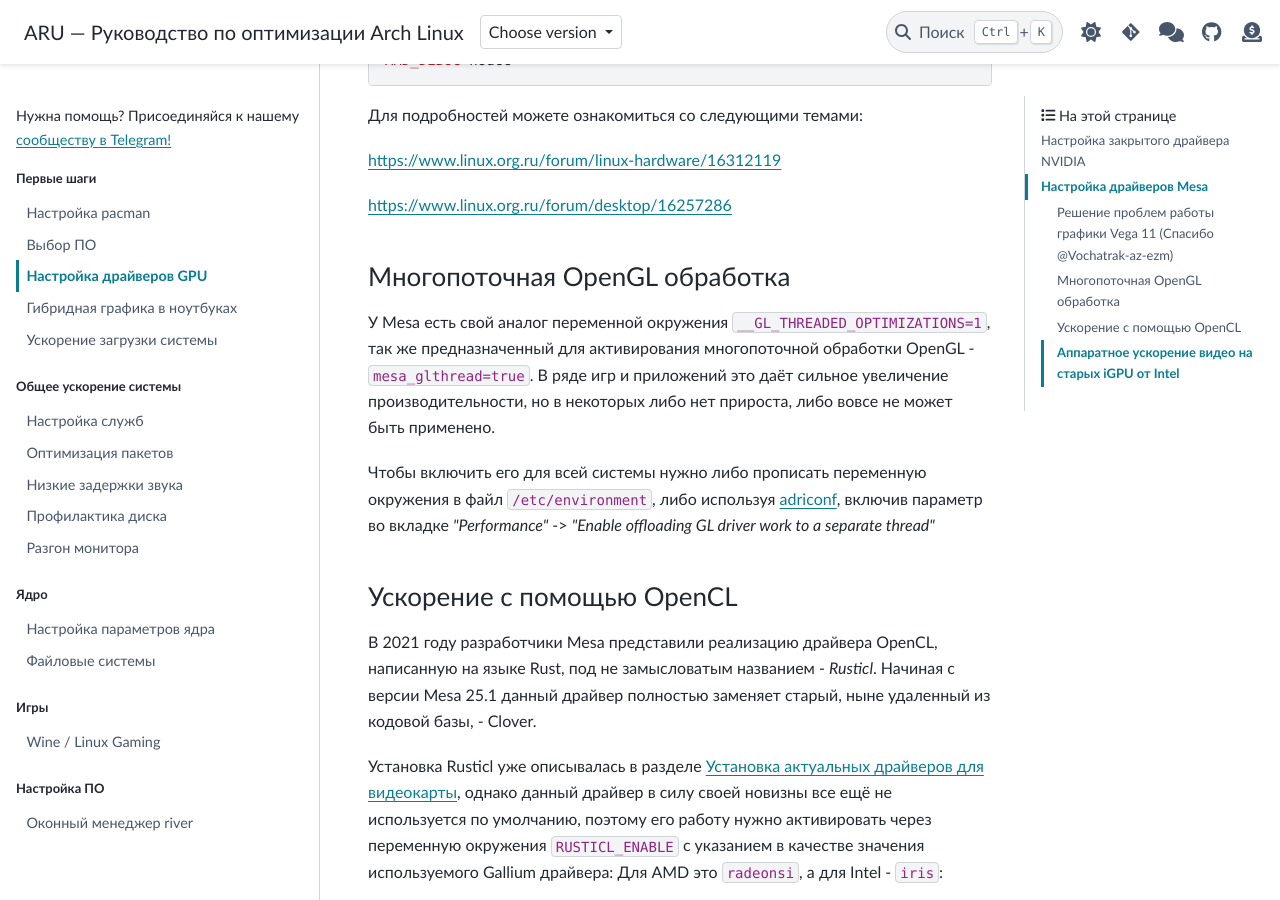
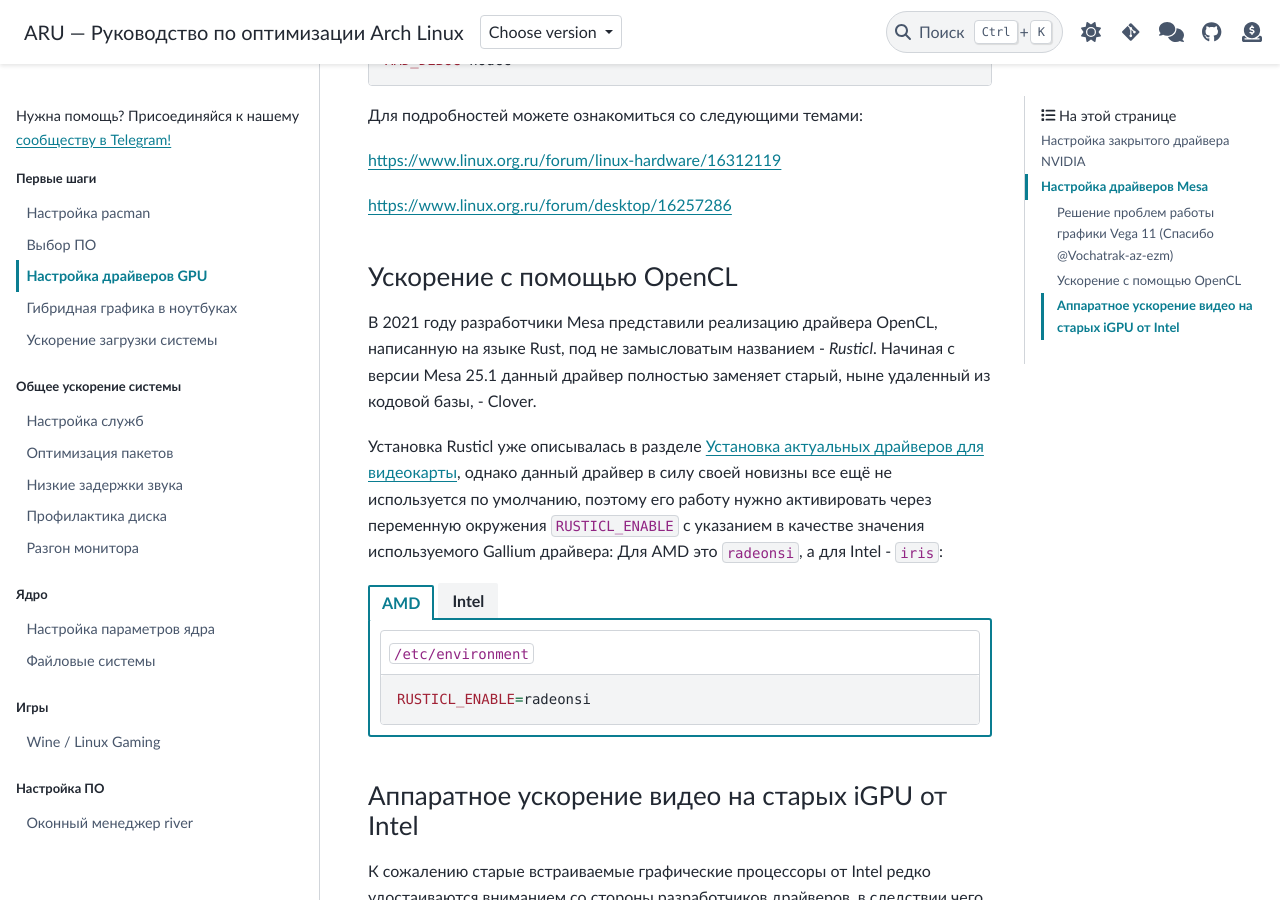
Before and after one commit to ventureoo/ARU, a Sphinx documentation site: the page built from docs/source/drivers.rst, in a window 1280 px wide and 900 px high, scrolled down 5402 px. Built offline with Sphinx 7.4.7 and the PyData theme 0.15.4, drawn with Linux system fonts in a browser that asks for light colours.

Commit message:
first-steps/drivers: Remove mesa_glthread variable
Multithreaded OpenGL is enabled by default by radeonsi and Zink. Given
the trend towards Vulkan, there is no point in describing it.  For Iris
users it probably makes sense to try using Zink.

Signed-off-by: Vasiliy Stelmachenok <ventureo@cachyos.org>

```diff
--- a/docs/source/drivers.rst
+++ b/docs/source/drivers.rst
@@ -271,27 +271,6 @@
 
 https://www.linux.org.ru/forum/desktop/16257286
 
-.. index:: intel, amd, mesa, tweaks
-.. _multithreaded_opengl:
-
---------------------------------
-Многопоточная OpenGL обработка
---------------------------------
-
-У Mesa есть свой аналог переменной окружения
-``__GL_THREADED_OPTIMIZATIONS=1``, так же предназначенный для
-активирования многопоточной обработки OpenGL - ``mesa_glthread=true``.
-В ряде игр и приложений это даёт сильное увеличение
-производительности, но в некоторых либо нет прироста, либо вовсе не
-может быть применено.
-
-Чтобы включить его для всей системы нужно либо прописать переменную
-окружения в файл ``/etc/environment``, либо используя adriconf_,
-включив параметр во вкладке *"Performance"* -> *"Enable offloading GL
-driver work to a separate thread"*
-
-.. _adriconf: https://archlinux.org/packages/extra/x86_64/adriconf/
-
 .. index:: intel, amd, mesa, tweaks, opencl, rusticl, davinci resolve
 .. _mesa_rusticl_opencl:
 
```
